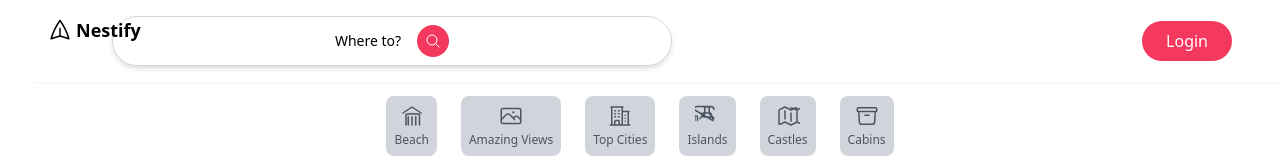
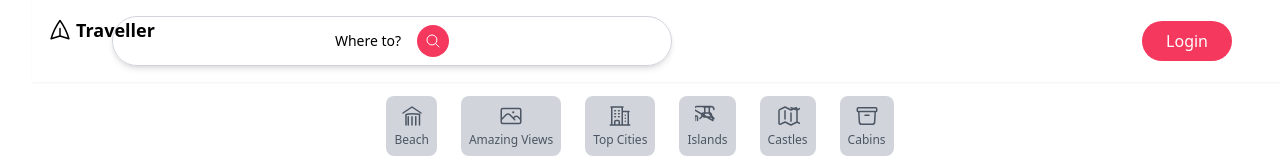
Before and after one commit to chavee716/Hotel_Booking_Application, a React (Vite) app in the folder client/: page / in a window 1280 px wide. Shown: the top 160 px of the page. Built offline with nearby package versions, Linux system fonts and the light colour scheme; no server answers.

Commit message:
Changed the Name of Application

```diff
--- a/client/src/components/HeaderC.jsx
+++ b/client/src/components/HeaderC.jsx
@@ -193,7 +193,7 @@
             <svg xmlns="http://www.w3.org/2000/svg" fill="none" viewBox="0 0 24 24" strokeWidth={1.5} stroke="currentColor" className="w-6 h-6 -rotate-90">
               <path strokeLinecap="round" strokeLinejoin="round" d="M6 12L3.269 3.126A59.768 59.768 0 0121.485 12 59.77 59.77 0 013.27 20.876L5.999 12zm0 0h7.5" />
             </svg>
-            <span className="font-bold text-lg">Nestify</span>
+            <span className="font-bold text-lg">Traveller</span>
           </div>
 
           {/* Search Trigger - Show for both logged-in and logged-out users */}
```
